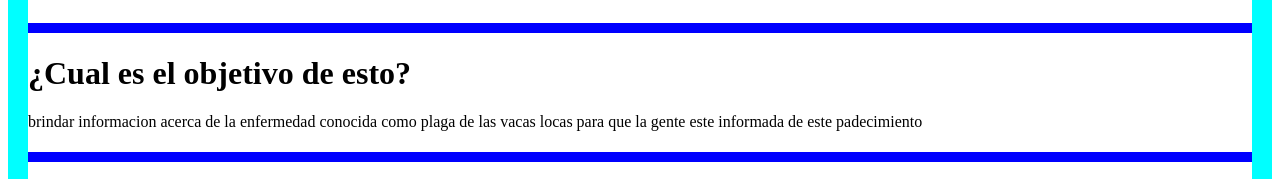
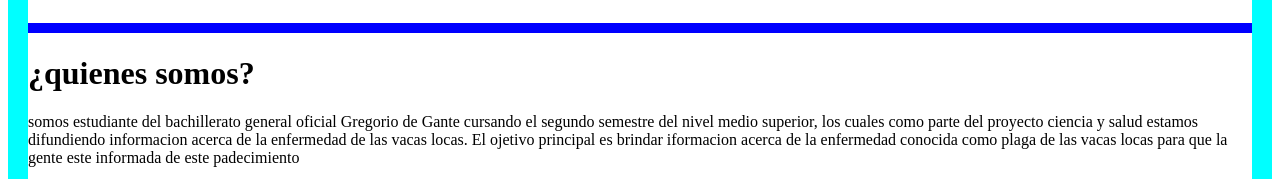
Before and after one commit to proyecto163/proyecto167.github.io, a plain HTML site: page index.html in a window 1280 px wide. Shown: the part 621-800 px from the top of the page. Drawn offline with Linux system fonts and the light colour scheme.

Commit message:
index.html

```diff
--- a/index.html
+++ b/index.html
@@ -23,12 +23,10 @@
     <a href="contacto.html" class="formato2">contacto</a>
     <img src="WhatsApp Image 2025-05-31 at 4.35.12 PM.jpeg" alt="vacas Image" class="formato3">
     <h1 class="h2"></h1>
-    <H1>¿Cual es el objetivo de esto?</H1>
-    <p>brindar informacion acerca de la enfermedad conocida como plaga de las vacas locas para que la gente este informada de este padecimiento</p>
-    <h1 class="h2"></h1>
     <h1>¿quienes somos?</h1>
     <p>somos estudiante del bachillerato general oficial Gregorio de Gante cursando el segundo semestre del nivel medio superior, los cuales como
-        parte del proyecto ciencia y salud estamos difundiendo informacion acerca de la enfermedad de las vacas locas</p>
+        parte del proyecto ciencia y salud estamos difundiendo informacion acerca de la enfermedad de las vacas locas.
+    El ojetivo principal  es brindar iformacion acerca de la enfermedad conocida como plaga de las vacas locas para que la gente este informada de este padecimiento</p>
       <h1 class="h2"></h1>
     <h1 class="h">redes sociales</h1>
     <ul>
```
